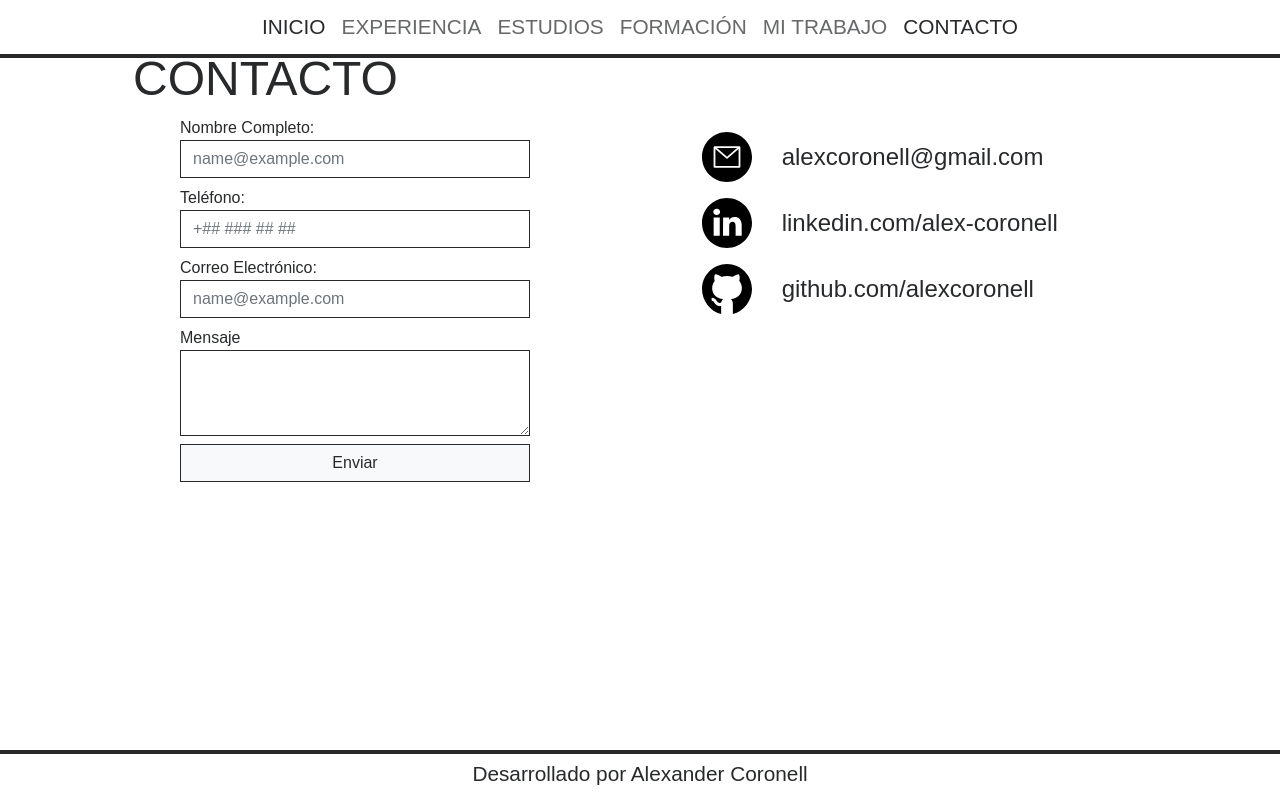
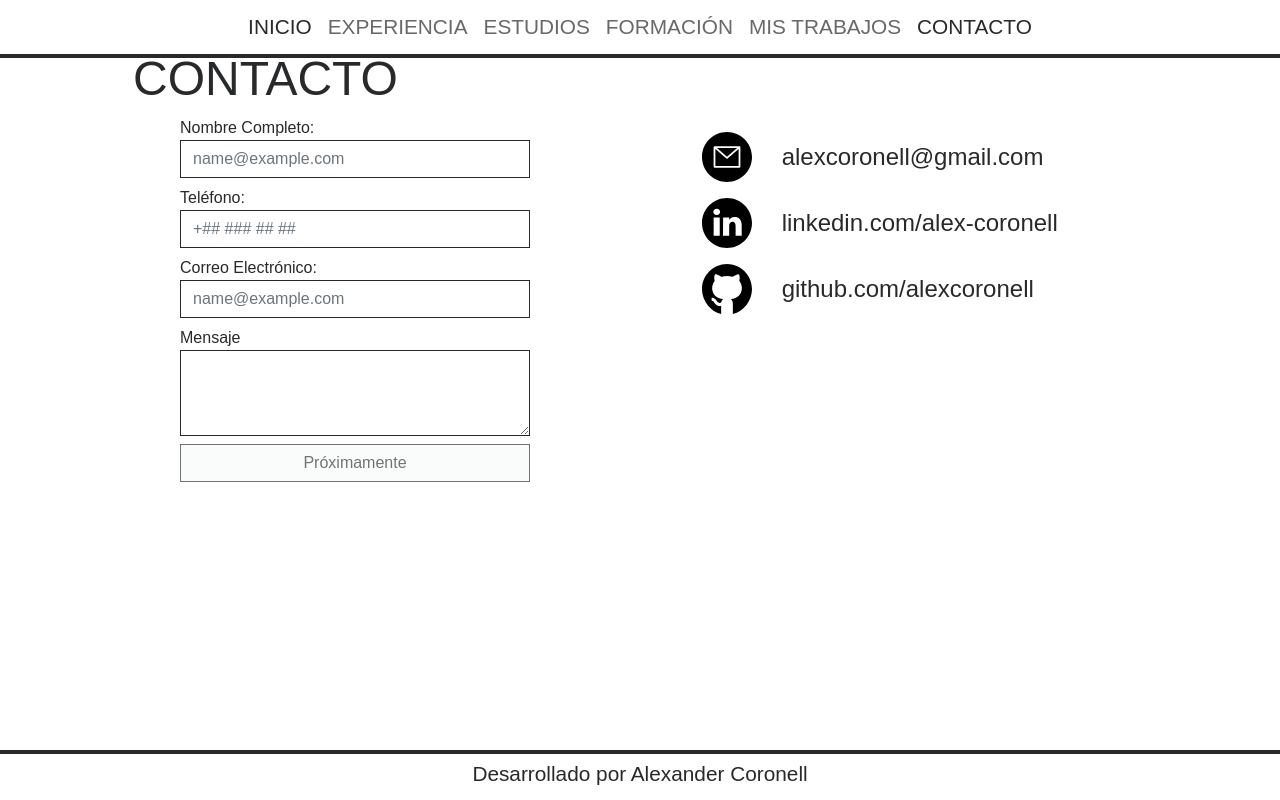
Before and after one commit to alexcoronell/cv-alexcoronell-angular, an Angular app: page /contact in a window 1280 px wide. Built offline with nearby package versions, Linux system fonts and the light colour scheme; a web font is replaced by a local one.

Commit message:
Ajustado menu a Mis Trabajos y Deshabilitado borón de formulario

```diff
--- a/src/app/components/contact/contact.component.html
+++ b/src/app/components/contact/contact.component.html
@@ -21,7 +21,7 @@
                         <textarea class="form-control" id="exampleFormControlTextarea1" rows="3" name="message"></textarea>
                     </div>
                     <div class="form-group">
-                        <button class="btn btn-light">Enviar</button>
+                        <button class="btn btn-light disabled">Próximamente</button>
                     </div>
                 </form>
             </div>
--- a/src/app/components/main-menu/main-menu.component.html
+++ b/src/app/components/main-menu/main-menu.component.html
@@ -18,7 +18,7 @@
                     <a class="nav-link" routerLink="training" data-toggle="collapse" data-target="#navbarNav">Formación</a>
                 </li>
                 <li class="nav-item" routerLinkActive="active">
-                    <a class="nav-link" routerLink="mywork" data-toggle="collapse" data-target="#navbarNav">Mi Trabajo</a>
+                    <a class="nav-link" routerLink="mywork" data-toggle="collapse" data-target="#navbarNav">Mis Trabajos</a>
                 </li>
                 <li class="nav-item" routerLinkActive="active">
                     <a class="nav-link" routerLink="contact" data-toggle="collapse" data-target="#navbarNav">Contacto</a>
@@ -51,7 +51,7 @@
                     <a class="nav-link " routerLink="training">Formación</a>
                 </li>
                 <li class="nav-item " routerLinkActive="active">
-                    <a class="nav-link " routerLink="mywork">Mi Trabajo</a>
+                    <a class="nav-link " routerLink="mywork">Mis Trabajos</a>
                 </li>
                 <li class="nav-item " routerLinkActive="active">
                     <a class="nav-link " routerLink="contact">Contacto</a>
```
